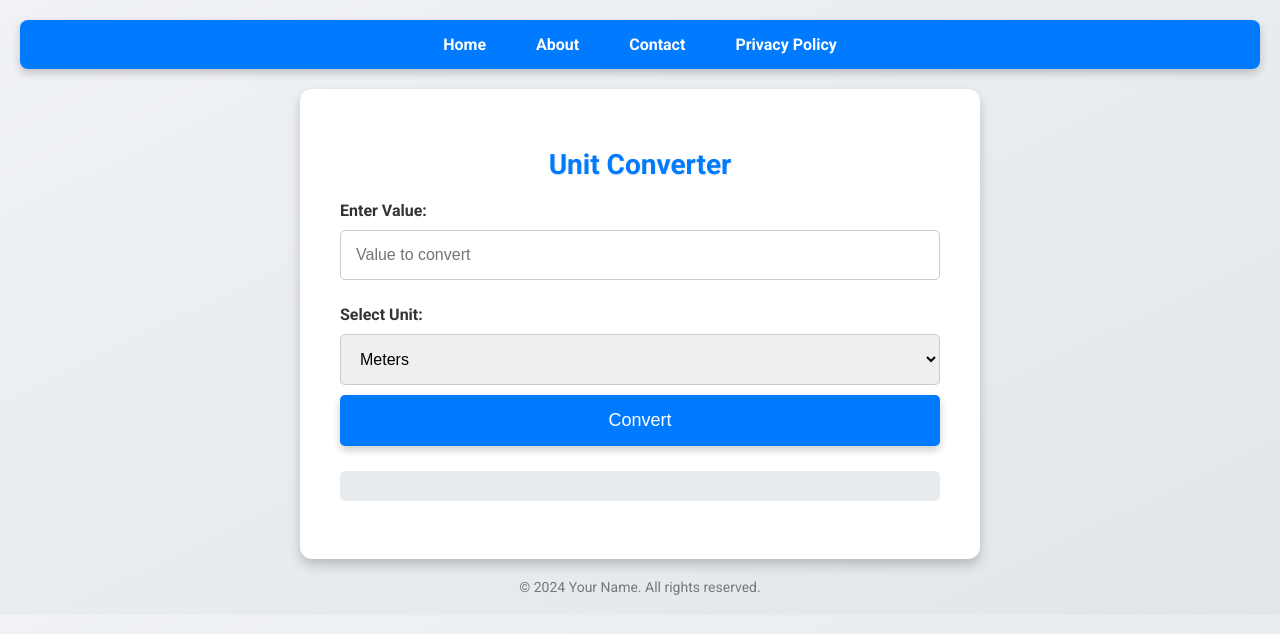
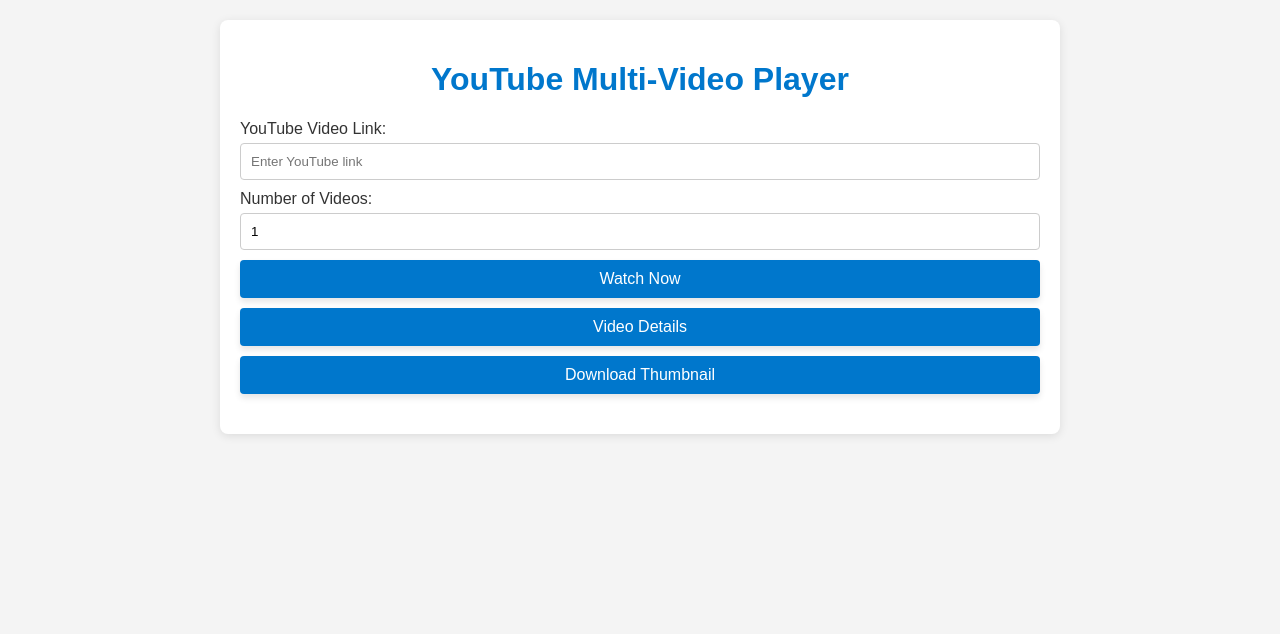
Before and after one commit to Azazztech/Unit-converter, a plain HTML site: page index.html in a window 1280 px wide. Drawn offline with Linux system fonts and the light colour scheme.

Commit message:
Update index.html

```diff
--- a/index.html
+++ b/index.html
@@ -1,272 +1,264 @@
-<!DOCTYPE html>
-<html lang="en" >
-<head>
-  <meta charset="UTF-8">
-  <title>Untitled</title>
-
-
-</head>
-<body>
-<!-- partial:index.partial.html -->
 <!DOCTYPE html>
 <html lang="en">
-
 <head>
     <meta charset="UTF-8">
     <meta name="viewport" content="width=device-width, initial-scale=1.0">
-  <title>Unit Converter</title>
-  <meta name="description" content="Convert between meters, inches, feet, and centimeters effortlessly with our easy-to-use unit converter.">
-  <link href="https://fonts.googleapis.com/css2?family=Roboto:wght@400;700&display=swap" rel="stylesheet">
+    <title>YouTube Multi-Video Player</title>
     <style>
         body {
-      font-family: 'Roboto', sans-serif;
-      background: linear-gradient(to bottom right, #f0f2f5, #e2e6ea);
+            font-family: Arial, sans-serif;
+            background-color: #f4f4f4;
             color: #333;
             margin: 0;
             padding: 20px;
         }
+        h1 {
+            text-align: center;
+            color: #0077cc;
+        }
+        .container {
+            max-width: 800px;
+            margin: 0 auto;
+            background: #fff;
+            padding: 20px;
+            border-radius: 8px;
+            box-shadow: 0 2px 10px rgba(0, 0, 0, 0.1);
+        }
+        label {
+            display: block;
+            margin: 10px 0 5px;
+        }
+        input[type="text"], input[type="number"] {
+            width: 100%;
+            padding: 10px;
+            border: 1px solid #ccc;
+            border-radius: 4px;
+            box-sizing: border-box;
+        }
+        button {
+            background-color: #0077cc;
+            color: white;
+            border: none;
+            padding: 10px 15px;
+            border-radius: 4px;
+            cursor: pointer;
+            width: 100%;
+            margin-top: 10px;
+            font-size: 16px;
+            box-shadow: 0 4px 6px rgba(0, 0, 0, 0.1);
+            transition: box-shadow 0.3s ease;
+        }
+        button:hover {
+            background-color: #005fa3;
+            box-shadow: 0 6px 10px rgba(0, 0, 0, 0.2);
+        }
+        .video-container {
+            display: grid;
+            grid-template-columns: repeat(4, 1fr);
+            gap: 10px;
+            margin-top: 20px;
+        }
+        iframe {
+            width: 100%;
+            height: 200px;
+            border: none;
+        }
+        .video-details {
+            margin-top: 20px;
+            display: none;
+        }
+        .seo-score {
+            display: flex;
+            justify-content: center;
+            align-items: center;
+            background-color: #e7f3fe;
+            border: 1px solid #0077cc;
+            border-radius: 8px;
+            padding: 10px;
+            margin: 10px 0;
+            box-shadow: 0 4px 8px rgba(0, 0, 0, 0.2);
+            font-weight: bold;
+            font-size: 18px;
+            color: #0077cc;
+        }
+    </style>
+</head>
+<body>
+    <div class="container">
+        <h1>YouTube Multi-Video Player</h1>
+        <label for="videoLink">YouTube Video Link:</label>
+        <input type="text" id="videoLink" placeholder="Enter YouTube link" required>
+        <br>
+        <label for="numTabs">Number of Videos:</label>
+        <input type="number" id="numTabs" min="1" value="1" required>
+        <br>
+        <button onclick="openVideos()">Watch Now</button>
+        <button onclick="getVideoDetails()">Video Details</button>
+        <button onclick="downloadThumbnail()">Download Thumbnail</button>
 
-    .navbar {
-      background-color: #007bff;
-      padding: 15px 20px;
-      border-radius: 8px;
-      box-shadow: 0 4px 8px rgba(0, 0, 0, 0.2);
-      margin-bottom: 20px;
+        <div class="video-container" id="videoContainer"></div>
+        <div class="video-details" id="videoDetails">
+            <p class="seo-score" id="seoScore"></p>
+            <h2>Video Details</h2>
+            <p id="videoTitle"></p>
+            <button onclick="copyToClipboard('videoTitle')">Copy Title</button>
+            <p id="videoDescription"></p>
+            <button onclick="copyToClipboard('videoDescription')">Copy Description</button>
+            <p id="videoTags"></p>
+            <button onclick="copyToClipboard('videoTags')">Copy Tags</button>
+        </div>
+    </div>
+
+    <script>
+        let players = [];
+
+        function getVideoId(url) {
+            const urlObj = new URL(url);
+            let videoId = urlObj.searchParams.get("v") || urlObj.pathname.split('/').pop();
+            if (urlObj.hostname === 'youtu.be' || urlObj.pathname.includes('/shorts/')) {
+                videoId = urlObj.pathname.split('/').pop();
+            }
+            return videoId;
         }
 
-    .navbar ul {
-      list-style-type: none;
-      margin: 0;
-      padding: 0;
-      display: flex;
-      justify-content: center;
-      flex-wrap: wrap;
+        async function fetchVideoDetails(videoId) {
+            const response = await fetch(`https://www.googleapis.com/youtube/v3/videos?id=${videoId}&key=AIzaSyBnipc6FXzCivTkhFiJrsWulTQq1AwrhvI&part=snippet`);
+            if (!response.ok) {
+                throw new Error('Network response was not ok');
+            }
+            const data = await response.json();
+            return data.items[0] ? data.items[0].snippet : null;
         }
 
-    .navbar li {
-      margin: 0 10px;
+        async function getVideoDetails() {
+            const videoLink = document.getElementById('videoLink').value;
+            const videoId = getVideoId(videoLink);
+
+            if (videoId) {
+                try {
+                    const details = await fetchVideoDetails(videoId);
+                    if (details) {
+                        document.getElementById('videoTitle').innerText = `Title: ${details.title}`;
+                        document.getElementById('videoDescription').innerText = `Description: ${details.description}`;
+                        document.getElementById('videoTags').innerText = `Tags: ${details.tags ? details.tags.join(', ') : 'No tags available'}`;
+                        document.getElementById('videoDetails').style.display = 'block';
+
+                        const seoScore = calculateSEOScore(details.title, details.description, details.tags);
+                        document.getElementById('seoScore').innerText = `SEO Score: ${seoScore}/100`;
+                    } else {
+                        alert('Video details not found.');
                     }
-
-    .navbar a {
-      color: white;
-      text-decoration: none;
-      font-weight: bold;
-      padding: 10px 15px;
-      transition: background-color 0.3s, color 0.3s;
+                } catch (error) {
+                    alert('Error fetching video details: ' + error.message);
                 }
-
-    .navbar a:hover {
-      background-color: #0056b3;
-      border-radius: 5px;
-    }
-
-    .container {
-      max-width: 600px;
-      margin: auto;
-      background: white;
-      padding: 40px;
-      border-radius: 12px;
-      box-shadow: 0 6px 12px rgba(0, 0, 0, 0.2);
-    }
-
-    h1 {
-      text-align: center;
-      color: #007bff;
-      margin-bottom: 20px;
-      font-size: 28px;
-      text-shadow: 1px 1px 2px rgba(0, 0, 0, 0.1);
-    }
-
-    label {
-      font-weight: bold;
-      display: block;
-      margin-top: 15px;
-    }
-
-    input,
-    select {
-      width: 100%;
-      padding: 15px;
-      margin: 10px 0;
-      border: 1px solid #ccc;
-      border-radius: 5px;
-      box-sizing: border-box;
-      font-size: 16px;
-      transition: border 0.3s;
-    }
-
-    input:focus,
-    select:focus {
-      border-color: #007bff;
-      outline: none;
-      box-shadow: 0 0 5px rgba(0, 123, 255, 0.5);
-    }
-
-    button {
-      width: 100%;
-      padding: 15px;
-      background-color: #007bff;
-      color: white;
-      border: none;
-      border-radius: 5px;
-      cursor: pointer;
-      font-size: 18px;
-      transition: background-color 0.3s, transform 0.2s, box-shadow 0.3s;
-      box-shadow: 0 4px 8px rgba(0, 0, 0, 0.2);
-    }
-
-    button:hover {
-      background-color: #0056b3;
-      box-shadow: 0 6px 12px rgba(0, 0, 0, 0.3);
-    }
-
-    button:active {
-      transform: scale(0.95);
-      box-shadow: 0 2px 4px rgba(0, 0, 0, 0.2);
-    }
-
-    h3 {
-      background: #e9ecef;
-      padding: 15px;
-      border-radius: 5px;
-      margin-top: 25px;
-      text-align: center;
-      font-weight: normal;
-      font-size: 18px;
-    }
-
-    footer {
-      text-align: center;
-      margin-top: 20px;
-      font-size: 14px;
-      color: #777;
-    }
-
-    @keyframes zoomIn {
-      0% {
-        transform: scale(0.75);
-      }
-
-      100% {
-        transform: scale(1);
+            } else {
+                alert('Please enter a valid link.');
             }
         }
 
-    .result {
-      animation: zoomIn 1s forwards;
+        function openVideos() {
+            const videoLink = document.getElementById('videoLink').value;
+            const numTabs = parseInt(document.getElementById('numTabs').value);
+            const container = document.getElementById('videoContainer');
+            container.innerHTML = ''; // Clear previous videos
+            players = []; // Reset players array
+
+            const videoId = getVideoId(videoLink);
+
+            if (videoId && numTabs > 0) {
+                for (let i = 0; i < numTabs; i++) {
+                    const iframe = document.createElement('iframe');
+                    iframe.src = `https://www.youtube.com/embed/${videoId}?enablejsapi=1`;
+                    container.appendChild(iframe);
                 }
 
-    @media (max-width: 768px) {
-      .navbar li {
-        margin: 0 5px;
+                const tag = document.createElement('script');
+                tag.src = "https://www.youtube.com/iframe_api";
+                document.body.appendChild(tag);
+
+                window.onYouTubeIframeAPIReady = function() {
+                    for (let i = 0; i < numTabs; i++) {
+                        players[i] = new YT.Player(container.children[i], {
+                            events: {
+                                'onReady': function(event) {
+                                    event.target.setPlaybackRate(1.9);
+                                    event.target.setVolume(2);
+                                    event.target.playVideo();
+                                },
+                                'onStateChange': function(event) {
+                                    if (event.data === YT.PlayerState.ENDED) {
+                                        checkAllVideosEnded(players);
+                                    }
+                                }
+                            }
+                        });
+                    }
+                };
+            } else {
+                alert('Please enter a valid link and number of videos.');
+            }
         }
 
-      .container {
-        padding: 20px;
+        function checkAllVideosEnded(players) {
+            const allEnded = players.every(player => player.getPlayerState() === YT.PlayerState.ENDED);
+            if (allEnded) {
+                clearCache();
+                // showCompletionMessage(); // Removed completion message
+            }
         }
 
-      h1 {
-        font-size: 24px;
+        function trackPlayback(players) {
+            players.forEach(player => {
+                player.addEventListener('onStateChange', function(event) {
+                    if (event.data === YT.PlayerState.PLAYING) {
+                        setTimeout(() => {
+                            if (player.getPlayerState() === YT.PlayerState.PLAYING) {
+                                console.log("Video played for significant duration, view should count.");
+                            }
+                        }, 5000); // 5 seconds
+                    }
+                });
+            });
         }
 
-      input,
-      select,
-      button {
-        font-size: 14px;
+        function clearCache() {
+            setTimeout(() => {
+                document.getElementById('videoContainer').innerHTML = '';
+            }, 1000);
         }
 
-      h3 {
-        font-size: 16px;
-        padding: 10px;
+        function downloadThumbnail() {
+            const videoLink = document.getElementById('videoLink').value;
+            const videoId = getVideoId(videoLink);
+            if (videoId) {
+                const thumbnailUrl = `https://img.youtube.com/vi/${videoId}/maxresdefault.jpg`;
+                const a = document.createElement('a');
+                a.href = thumbnailUrl;
+                a.download = `${videoId}_thumbnail.jpg`;
+                document.body.appendChild(a);
+                a.click();
+                document.body.removeChild(a);
+            } else {
+                alert('Please enter a valid link to download the thumbnail.');
             }
         }
-  </style>
-</head>
 
-<body>
-  <nav class="navbar">
-    <ul>
-      <li><a href="#home">Home</a></li>
-      <li><a href="#about">About</a></li>
-      <li><a href="#contact">Contact</a></li>
-      <li><a href="#privacy">Privacy Policy</a></li>
-    </ul>
-  </nav>
+        function copyToClipboard(elementId) {
+            const text = document.getElementById(elementId).innerText;
+            navigator.clipboard.writeText(text).then(() => {
+                alert('Copied to clipboard!');
+            }, () => {
+                alert('Failed to copy!');
+            });
+        }
 
-  <div class="container">
-    <h1>Unit Converter</h1>
-
-    <label for="value">Enter Value:</label>
-    <input type="number" id="value" step="0.01" placeholder="Value to convert" required>
-
-    <label for="unit">Select Unit:</label>
-    <select id="unit">
-      <option value="meters">Meters</option>
-      <option value="inches">Inches</option>
-      <option value="feet">Feet</option>
-      <option value="centimeters">Centimeters</option>
-    </select>
-
-    <button onclick="convert()">Convert</button>
-
-    <h3 id="result"></h3>
-  </div>
-
-  <audio id="click-sound" src="path/to/your/click-sound.mp3" preload="auto"></audio>
-
-  <footer>
-    &copy; 2024 Your Name. All rights reserved.
-  </footer>
-
-  <script>
-    function convert() {
-      const sound = document.getElementById('click-sound');
-      sound.currentTime = 0;
-      sound.play();
-      const value = parseFloat(document.getElementById('value').value);
-      const unit = document.getElementById('unit').value;
-      let resultText = '';
-      if (isNaN(value)) {
-        resultText = "Please enter a valid number.";
-      } else {
-        switch (unit) {
-          case 'meters':
-            const inches = value * 39.3701;
-            const feet = value * 3.28084;
-            const centimeters = value * 100;
-            resultText = `${value} meters = ${inches.toFixed(2)} inches, ${feet.toFixed(2)} feet, ${centimeters.toFixed(2)} cm.`;
-            break;
-          case 'inches':
-            const metersFromInches = value / 39.3701;
-            const feetFromInches = value / 12;
-            const centimetersFromInches = value * 2.54;
-            resultText = `${value} inches = ${metersFromInches.toFixed(2)} meters, ${feetFromInches.toFixed(2)} feet, ${centimetersFromInches.toFixed(2)} cm.`;
-            break;
-          case 'feet':
-            const metersFromFeet = value / 3.28084;
-            const inchesFromFeet = value * 12;
-            const centimetersFromFeet = value * 30.48;
-            resultText = `${value} feet = ${metersFromFeet.toFixed(2)} meters, ${inchesFromFeet.toFixed(2)} inches, ${centimetersFromFeet.toFixed(2)} cm.`;
-            break;
-          case 'centimeters':
-            const metersFromCm = value / 100;
-            const inchesFromCm = value / 2.54;
-            const feetFromCm = value / 30.48;
-            resultText = `${value} cm = ${metersFromCm.toFixed(2)} meters, ${inchesFromCm.toFixed(2)} inches, ${feetFromCm.toFixed(2)} feet.`;
-            break;
-        }
-      }
-      const resultElement = document.getElementById('result');
-      resultElement.classList.remove('result');
-      void resultElement.offsetWidth; // Trigger reflow
-      resultElement.classList.add('result');
-      resultElement.innerText = resultText;
+        function calculateSEOScore(title, description, tags) {
+            let score = 0;
+            if (title.length > 0 && title.length <= 60) score += 30;
+            if (description.length > 0 && description.length <= 160) score += 30;
+            if (tags.length > 0) score += 40;
+            return score;
         }
     </script>
 </body>
-
 </html>
-<!-- partial -->
-
-</body>
-</html>
```
Lines whose indentation alone changed are shown as unchanged.
